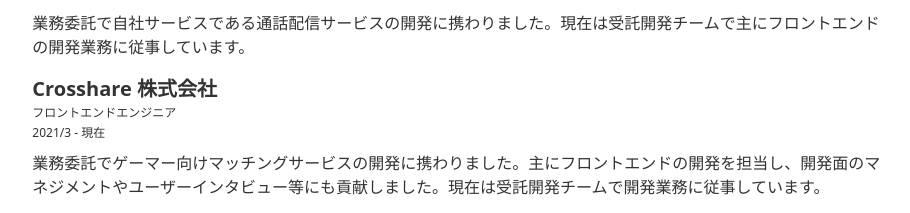
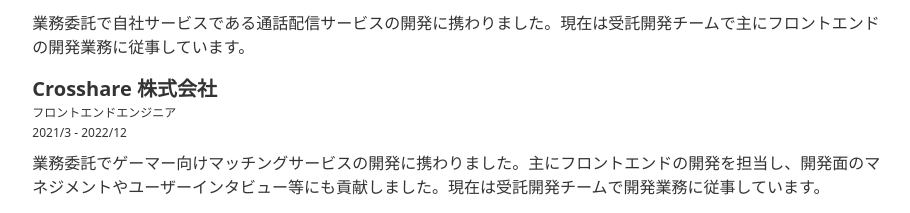
Before and after one commit to watagit/portfolio, a Next.js app: page / in a window 1280 px wide. Shown: the part 827-1040 px from the top of the page, without its empty margins (181-1091 px from the left). Built offline with nearby package versions, Linux system fonts and the light colour scheme.

Commit message:
feat: update experience (#65)

```diff
--- a/src/data/experience.ts
+++ b/src/data/experience.ts
@@ -13,7 +13,7 @@
     id: "2",
     companyName: "Crosshare 株式会社",
     position: "フロントエンドエンジニア",
-    period: "2021/3 - 現在",
+    period: "2021/3 - 2022/12",
     description:
       "業務委託でゲーマー向けマッチングサービスの開発に携わりました。主にフロントエンドの開発を担当し、開発面のマネジメントやユーザーインタビュー等にも貢献しました。現在は受託開発チームで開発業務に従事しています。",
   },
```
